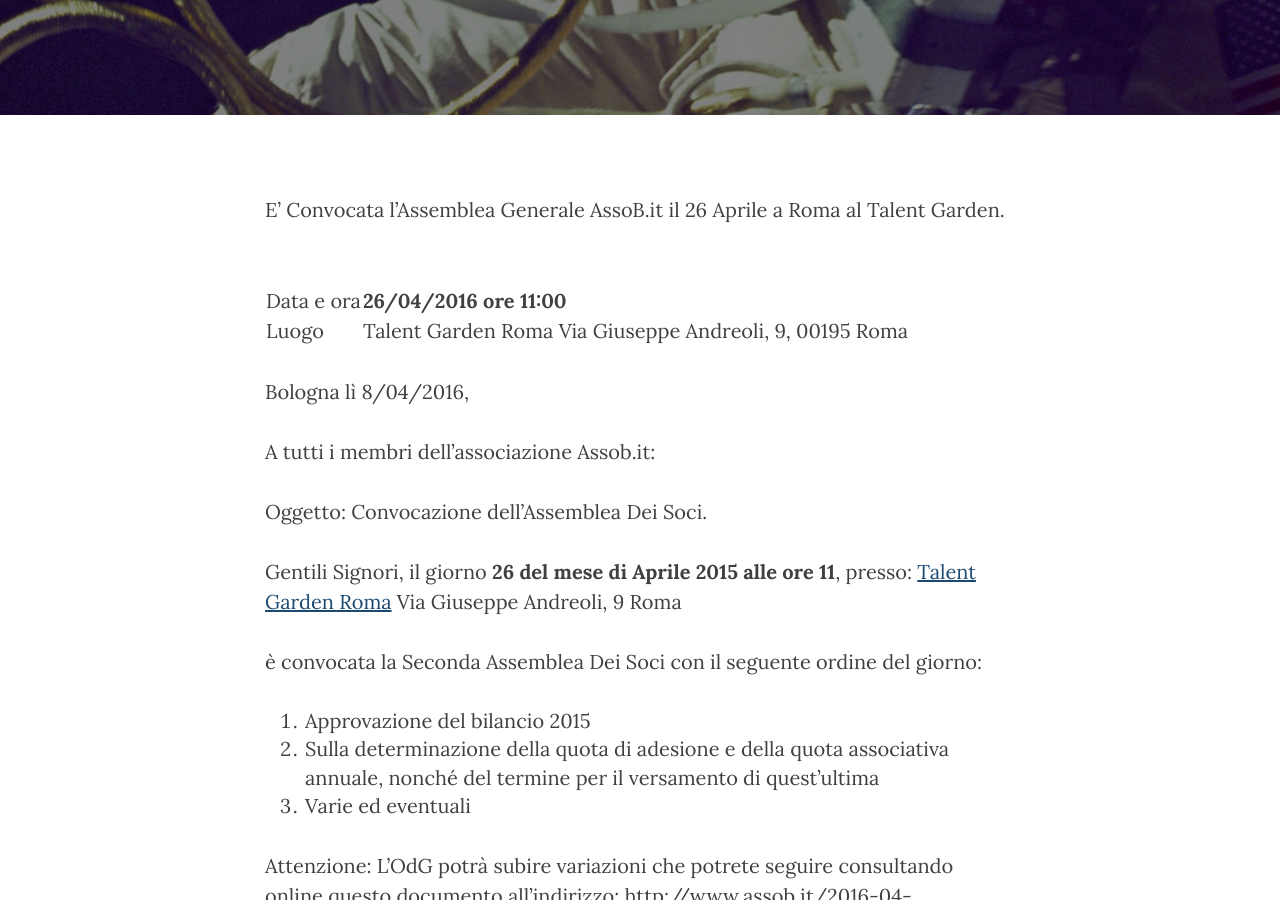
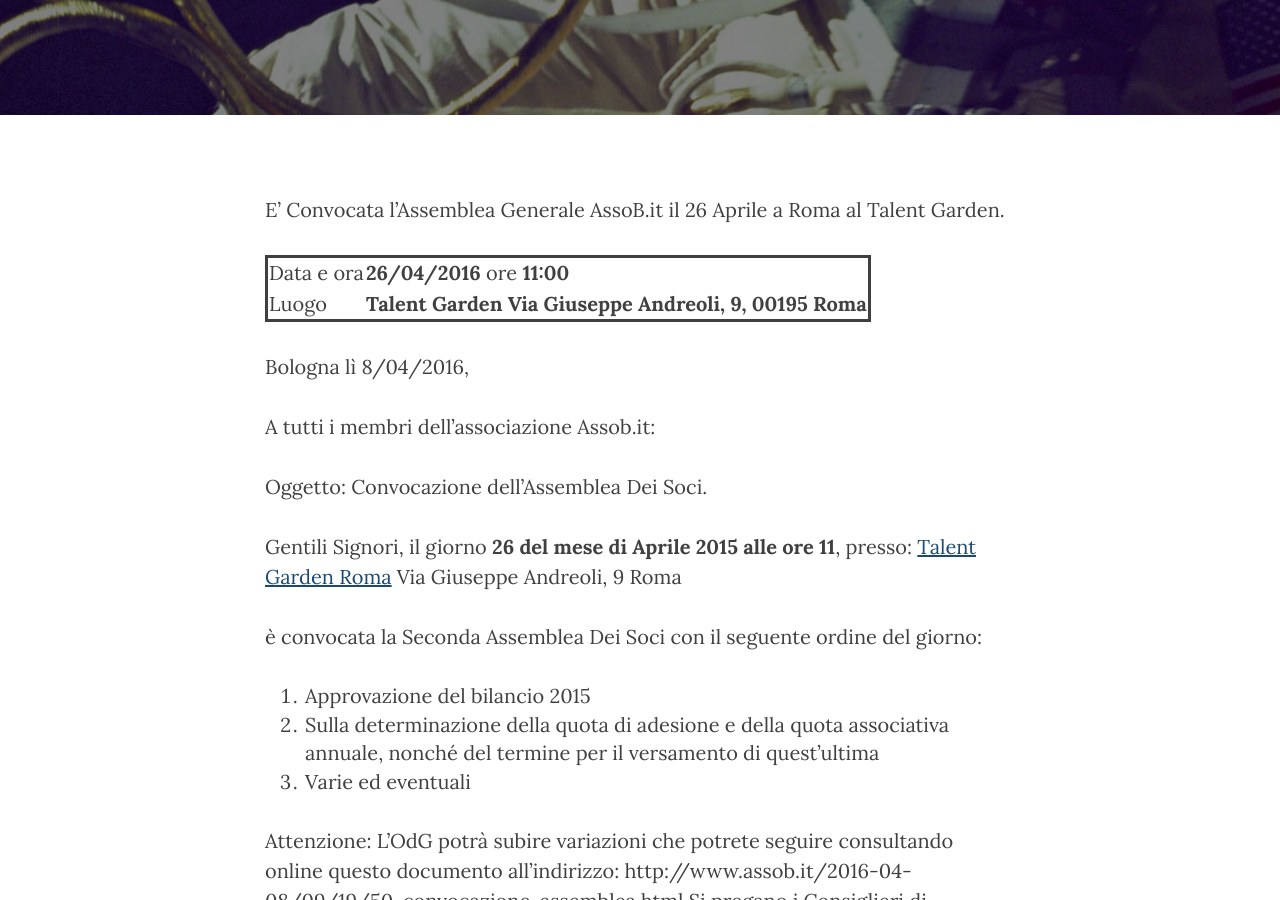
Before and after one commit to assobit/assobit.github.io, a Jekyll site: the page built from _posts/2016-04-08-09:19:50-convocazione-assemblea.md, in a window 1280 px wide and 900 px high, scrolled down 483 px. Built offline with Jekyll 4.4.1, drawn with Linux system fonts in a browser that asks for light colours; nearby versions of some CDN libraries.

Commit message:
Update 2016-04-08-09:19:50-convocazione-assemblea.md

```diff
--- a/_posts/2016-04-08-09:19:50-convocazione-assemblea.md
+++ b/_posts/2016-04-08-09:19:50-convocazione-assemblea.md
@@ -9,11 +9,16 @@ ruolo:
 E' Convocata l'Assemblea Generale AssoB.it il 26 Aprile a Roma al Talent Garden.
 <!-- more -->
 
-|   |   |
-|---|---|
-|Data e ora| **26/04/2016 ore 11:00** |
-|Luogo | Talent Garden Roma Via Giuseppe Andreoli, 9, 00195 Roma|
-
+<table style="border:solid;">
+  <tr>
+    <td>Data e ora</td>
+    <td><strong>26/04/2016</strong> ore <strong>11:00</strong></td>
+  </tr>
+  <tr>
+    <td>Luogo</td>
+    <td><strong>Talent Garden Via Giuseppe Andreoli, 9, 00195 Roma</strong></td>
+  </tr>
+</table>
 
 
 Bologna lì 8/04/2016,
```
